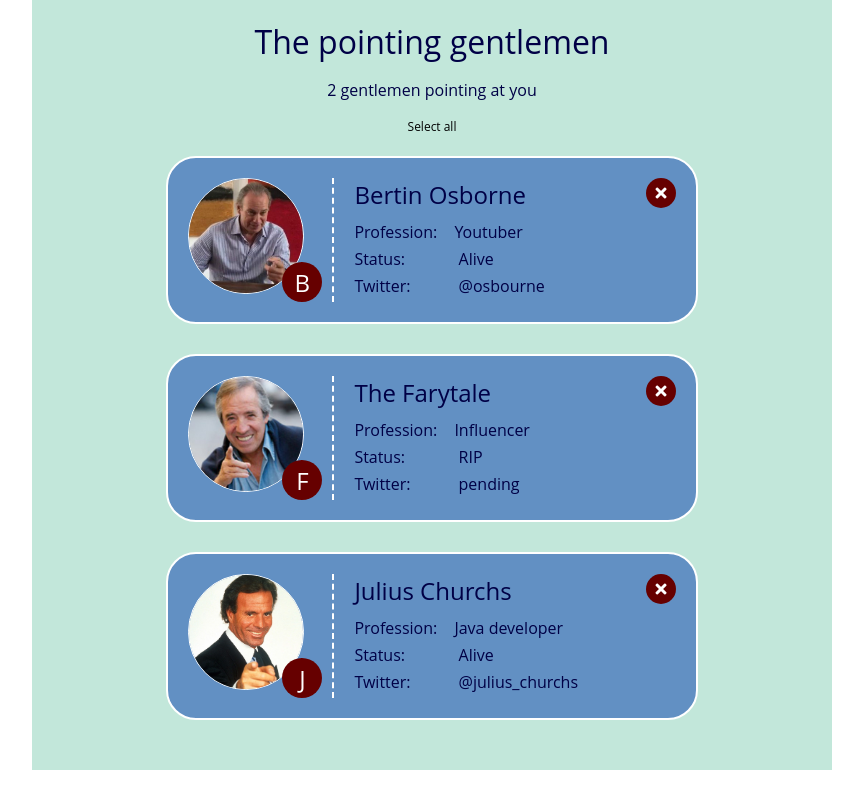
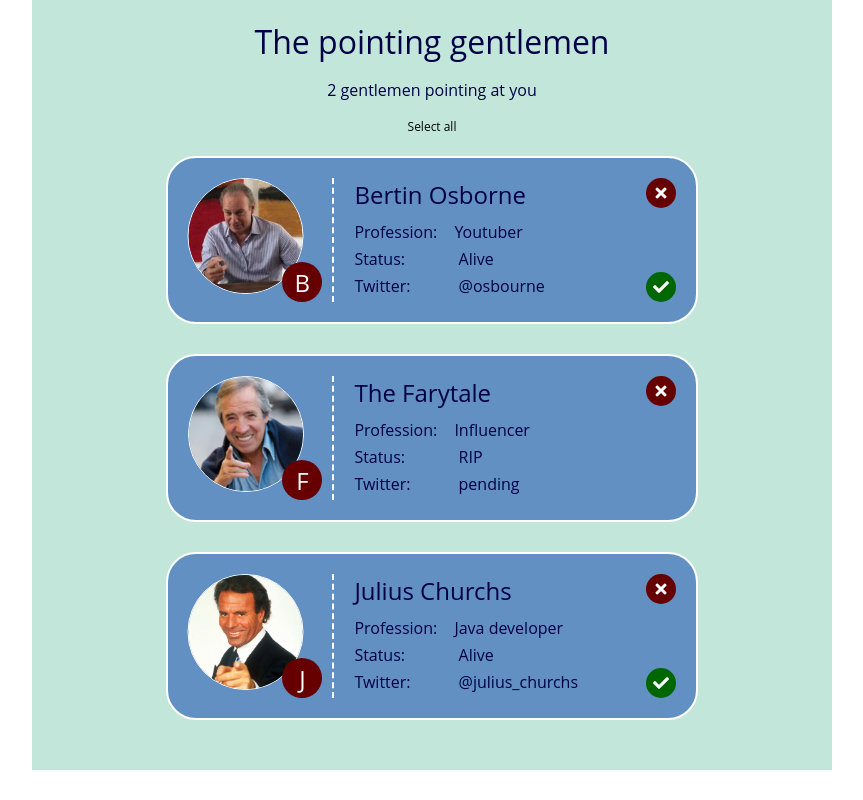
Before and after one commit to Learning-X/202201-W4CH1-luc-stpierre, a React (Create React App) app: page / in a window 1280 px wide. Shown: the whole page, without its empty margins (208-1071 px from the left). Built offline with nearby package versions, Linux system fonts and the light colour scheme.

Commit message:
added ternary operator for added selected class on selected gentleman

```diff
--- a/src/components/Gentleman/Gentleman.js
+++ b/src/components/Gentleman/Gentleman.js
@@ -8,8 +8,12 @@ const Gentleman = ({ gentleman, action }) => {
 
   const initialLetter = getInitial(gentleman.name);
 
+  const gentlemanClass = gentleman.selected
+    ? "gentleman selected"
+    : "gentleman";
+
   return (
-    <li className="gentleman" onClick={action}>
+    <li className={gentlemanClass} onClick={action}>
       <div className="gentleman__avatar-container">
         <img
           className="gentleman__avatar"
```
